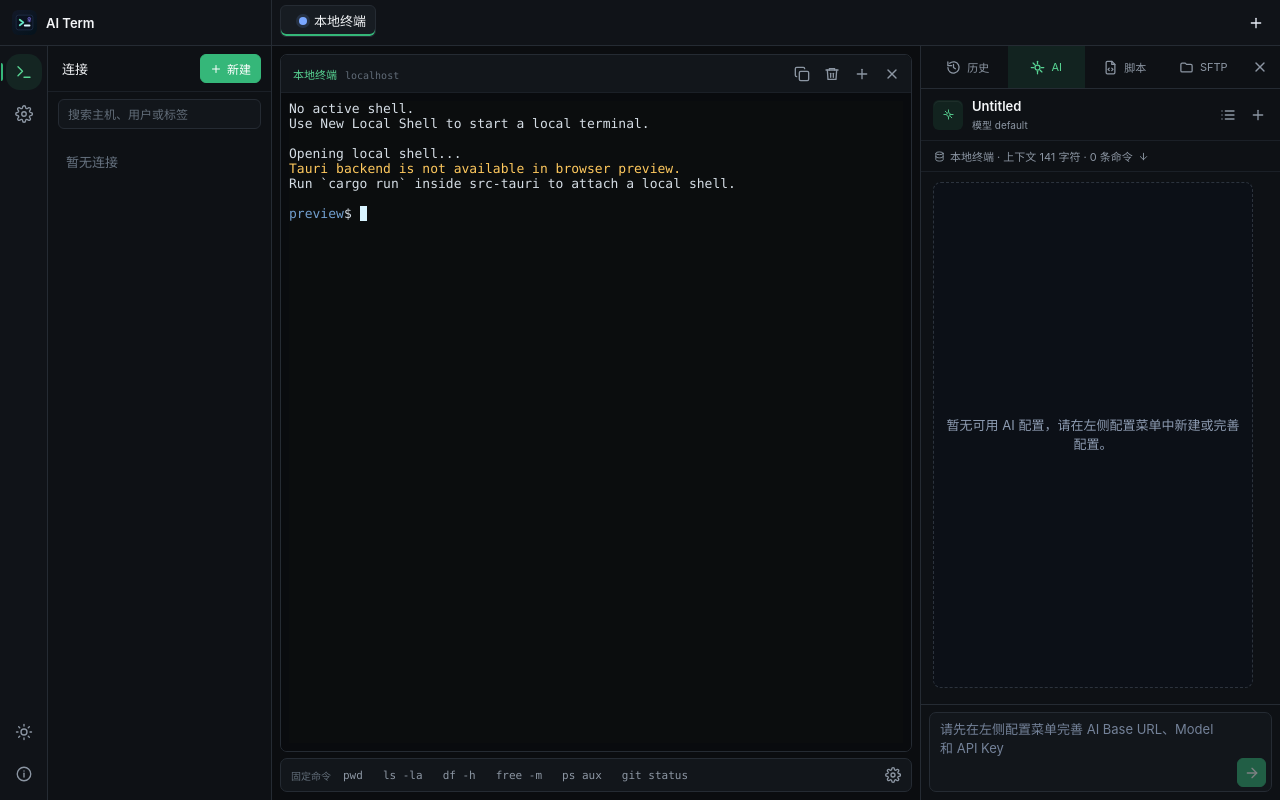
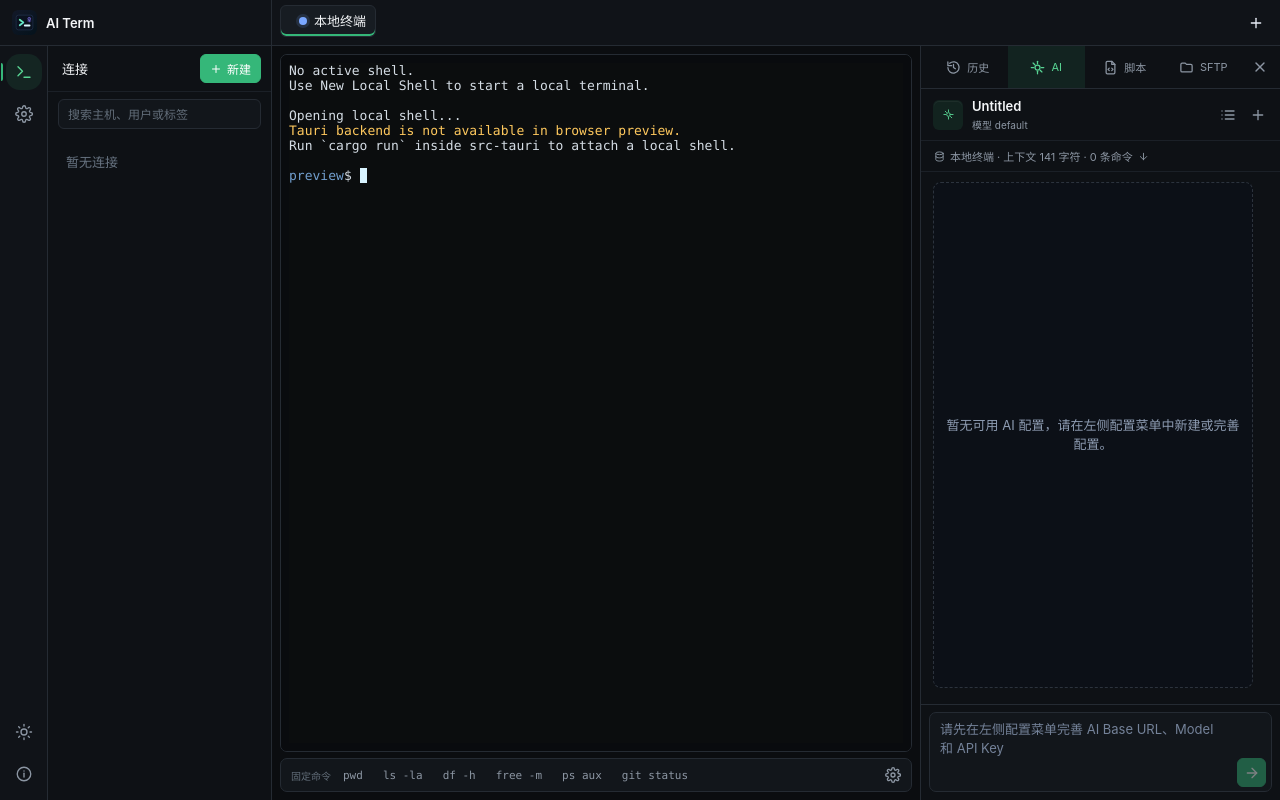
Before and after one commit to tf1997/ai-term, a Vue app in the folder frontend/: page / in a window 1280 px wide. Built offline with nearby package versions, Linux system fonts and the light colour scheme.

Commit message:
refactor(terminal): remove header toolbar from terminal pane

```diff
--- a/frontend/src/components/TerminalPane.vue
+++ b/frontend/src/components/TerminalPane.vue
@@ -2627,20 +2627,6 @@ defineExpose({
   <main class="terminal-pane">
     <section class="terminal-wrap">
       <div class="terminal-frame terminal-native-code">
-        <div class="terminal-head">
-          <div class="terminal-heading">
-            <span class="terminal-title">{{ activeSessionProfile?.name ?? '本地终端' }}</span>
-            <span class="terminal-subtitle">
-              {{ activeSessionProfile ? `${activeSessionProfile.target.username || 'user'}@${activeSessionProfile.target.host || 'server'}` : 'localhost' }}
-            </span>
-          </div>
-          <div class="terminal-tools">
-            <button class="icon-button" type="button" title="复制终端输出" aria-label="复制终端输出" @click="copyTerminalOutput"><UiIcon name="copy" /></button>
-            <button class="icon-button" type="button" title="清屏" aria-label="清屏" @click="clearTerminal"><UiIcon name="trash" /></button>
-            <button class="icon-button" type="button" title="新建本地终端" aria-label="新建本地终端" @click="restartLocalTerminal"><UiIcon name="plus" /></button>
-            <button class="icon-button" type="button" title="断开连接" aria-label="断开连接" @click="disconnectFromButton"><UiIcon name="close" /></button>
-          </div>
-        </div>
         <div ref="terminalBodyWrap" class="terminal-body-wrap">
           <div ref="terminalHost" class="xterm-host" aria-label="终端直接输入" />
           <div
```
Also changed, not shown: frontend/scripts/production-ui-check.mjs, frontend/src/styles.css.
